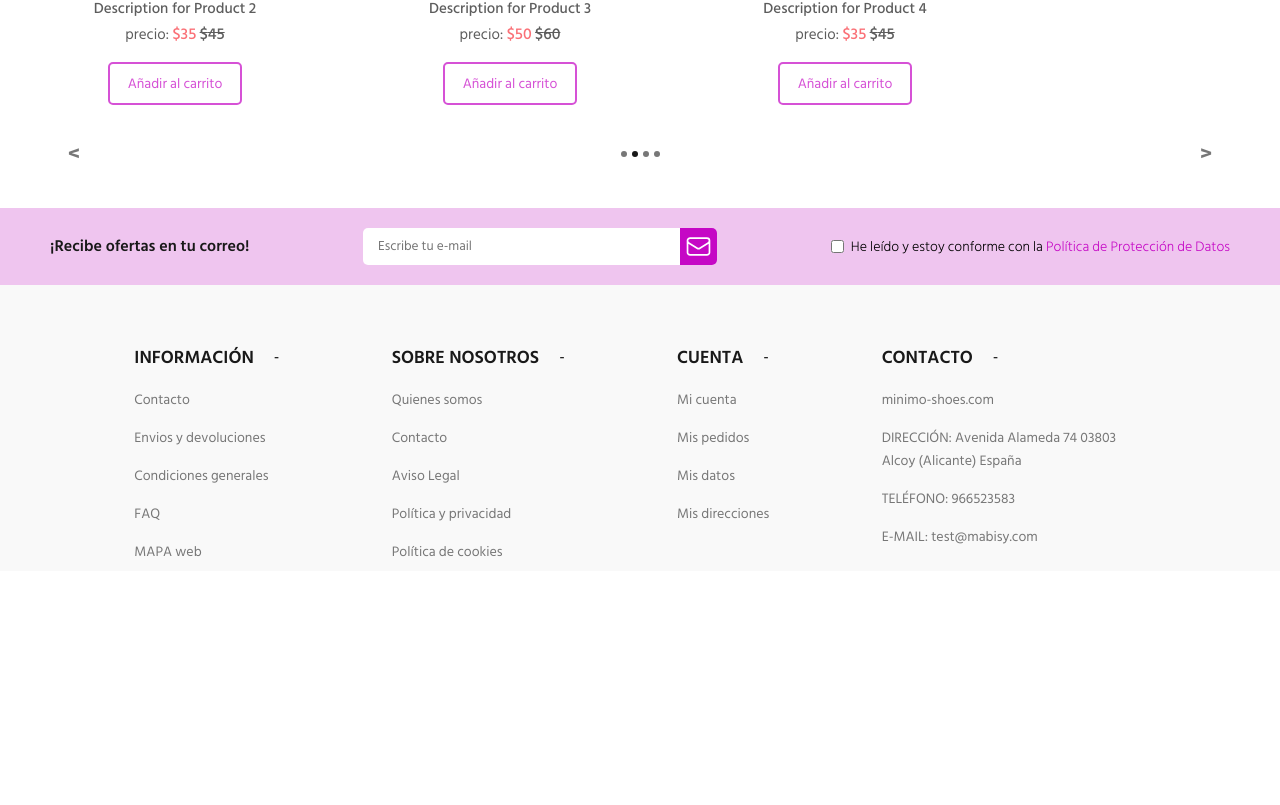
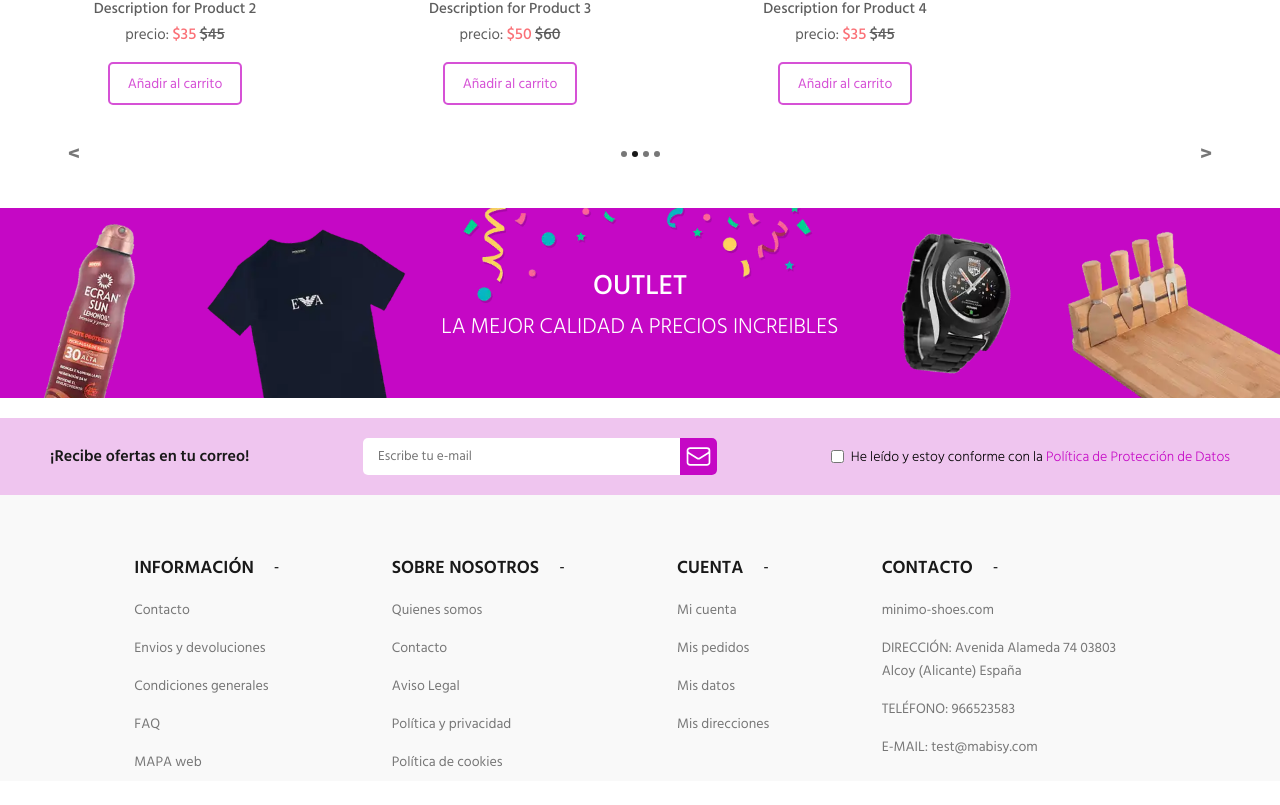
Before and after one commit to gszcode/E-commerce, a React (Vite) app: page / in a window 1280 px wide. Shown: the part 1339-2144 px from the top of the page. Before the commit the page ends 1960 px from the top, so only its background shows below. Built offline with nearby package versions, Linux system fonts and the light colour scheme.

Commit message:
CREAR function para convertir primer letra a mayuscula

```diff
--- a/src/components/HomeBanner/index.tsx
+++ b/src/components/HomeBanner/index.tsx
@@ -1,3 +1,4 @@
+import { convertUppercase } from '../../utils/convertUppercase'
 import styles from './home_banner.module.scss'
 import { Link } from 'react-router-dom'
 
@@ -9,8 +10,7 @@ interface PropsBanner {
 }
 
 const HomeBanner = ({ img, altText, title, href }: PropsBanner) => {
-  const firstLetter = title.slice(0, 1)
-  const restLetters = title.slice(1).toLocaleLowerCase()
+  const { firstLetter, restLetters } = convertUppercase(title)
 
   return (
     <Link
--- a/src/page/Home/index.tsx
+++ b/src/page/Home/index.tsx
@@ -7,13 +7,14 @@ import banner_02 from '/assets/home_section_banner_02.jpg'
 import banner_03 from '/assets/home_section_banner_03.jpg'
 import banner_04 from '/assets/home_section_banner_04.jpg'
 import banner_05 from '/assets/home_section_banner_05.jpg'
+import Banner from '../../components/Banner'
 
 const Home = () => {
   return (
     <section className={styles.container}>
-      <div className={styles.banner}>
-        <img src={banner} alt="Banner Image" />
-      </div>
+      <Banner img={banner} alt="Banner Outlet" />
+
+      {/* Banner sections */}
       <div className={styles.sections}>
         <HomeBanner
           img={banner_01}
@@ -47,7 +48,14 @@ const Home = () => {
         />
       </div>
 
+      {/* Offer component */}
       <Offers />
+
+      <Banner
+        img="/assets/outlet_banner.webp"
+        alt="Banner Outlet"
+        style="outlet"
+      />
     </section>
   )
 }
--- /dev/null
+++ b/src/utils/convertUppercase.ts
@@ -0,0 +1,6 @@
+export const convertUppercase = (string: string) => {
+  const firstLetter = string.slice(0, 1)
+  const restLetters = string.slice(1).toLocaleLowerCase()
+
+  return { firstLetter, restLetters }
+}
```
